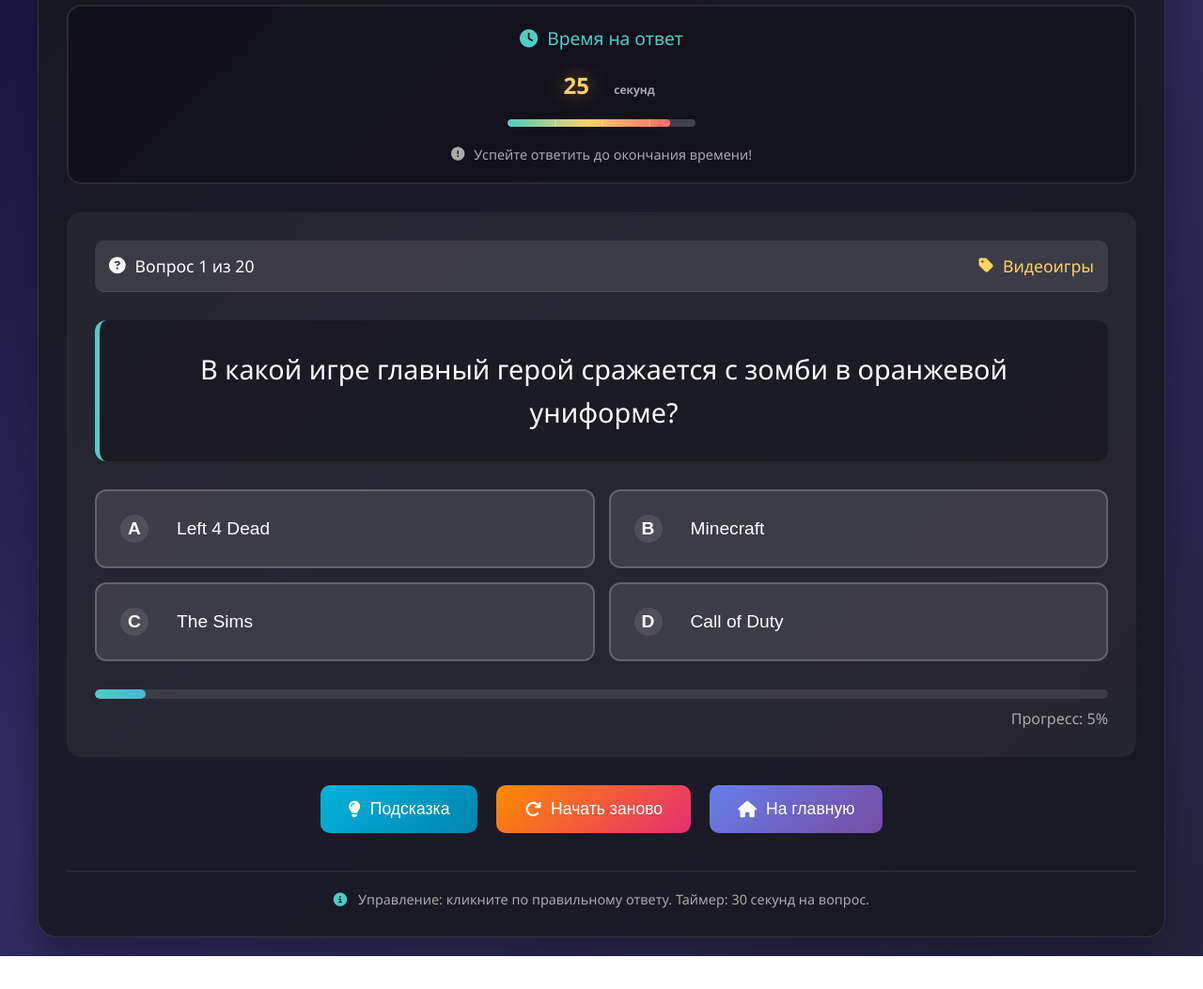
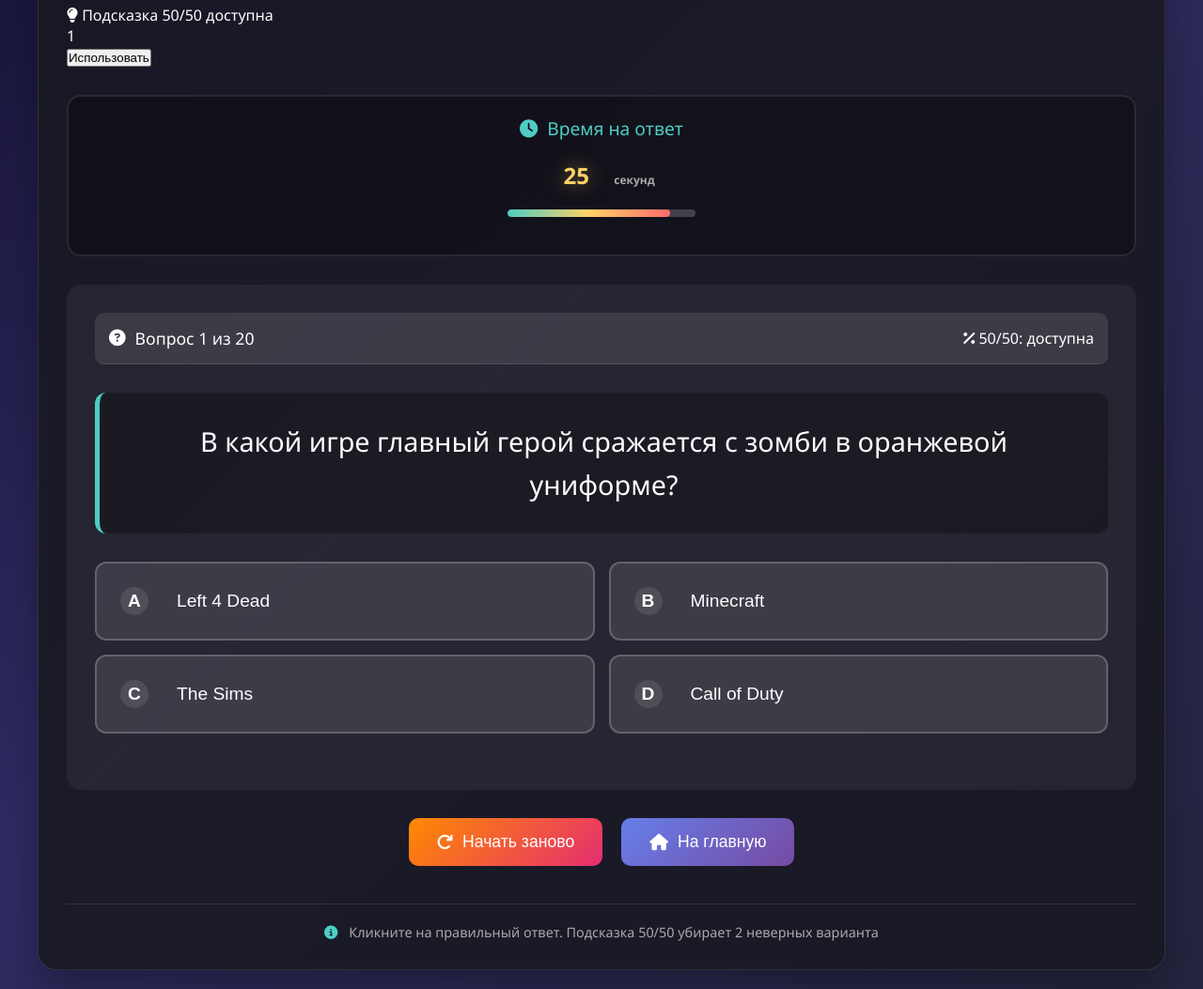
Before and after one commit to Kiril-create/project, a plain HTML site: page game.html in a window 1280 px wide. Shown: the part 480-1533 px from the top of the page at 94% size. Before the commit the page ends 1498 px from the top, so only its background shows below. Drawn offline with Linux system fonts and the light colour scheme.

Commit message:
Update game.html

```diff
--- a/game.html
+++ b/game.html
@@ -42,6 +42,18 @@
             </div>
         </div>
 
+        <!-- Индикатор подсказки -->
+        <div class="hint-indicator" id="hintIndicator">
+            <div class="hint-info">
+                <i class="fas fa-lightbulb"></i>
+                <span>Подсказка 50/50 доступна</span>
+                <div class="hint-counter">1</div>
+            </div>
+            <button class="hint-use-btn" onclick="useFiftyFiftyHint()" id="hintUseBtn">
+                Использовать
+            </button>
+        </div>
+
         <!-- Таймер -->
         <div class="timer-container" id="timerContainer">
             <div class="timer-header">
@@ -54,15 +66,6 @@
             </div>
             <div class="timer-progress">
                 <div class="timer-bar" id="timerBar"></div>
-                <div class="timer-ticks">
-                    <span class="tick" style="left: 25%"></span>
-                    <span class="tick" style="left: 50%"></span>
-                    <span class="tick" style="left: 75%"></span>
-                </div>
-            </div>
-            <div class="timer-hint">
-                <i class="fas fa-exclamation-circle"></i>
-                <span id="timerHint">Успейте ответить до окончания времени!</span>
             </div>
         </div>
 
@@ -73,9 +76,9 @@
                     <i class="fas fa-question-circle"></i>
                     <span>Вопрос <span id="currentQuestion">1</span> из <span id="totalQuestions">20</span></span>
                 </div>
-                <div class="question-category">
-                    <i class="fas fa-tag"></i>
-                    <span>Видеоигры</span>
+                <div class="hint-status" id="hintStatus">
+                    <i class="fas fa-percentage"></i>
+                    <span>50/50: <span id="hintStatusText">доступна</span></span>
                 </div>
             </div>
 
@@ -87,21 +90,9 @@
             <div class="answers" id="answersContainer">
                 <!-- Кнопки ответов появятся здесь -->
             </div>
-
-            <div class="question-progress">
-                <div class="progress-bar">
-                    <div class="progress" id="questionProgress"></div>
-                </div>
-                <div class="progress-text">
-                    Прогресс: <span id="progressPercent">5%</span>
-                </div>
-            </div>
         </div>
 
         <div class="game-controls">
-            <button class="control-btn hint-btn" onclick="showHint()" title="Подсказка (скоро)">
-                <i class="fas fa-lightbulb"></i> Подсказка
-            </button>
             <button class="control-btn restart-btn" onclick="restartGame()">
                 <i class="fas fa-redo"></i> Начать заново
             </button>
@@ -111,7 +102,7 @@
         </div>
 
         <footer class="game-footer">
-            <p><i class="fas fa-info-circle"></i> Управление: кликните по правильному ответу. Таймер: 30 секунд на вопрос.</p>
+            <p><i class="fas fa-info-circle"></i> Кликните на правильный ответ. Подсказка 50/50 убирает 2 неверных варианта</p>
         </footer>
     </div>
 
```
